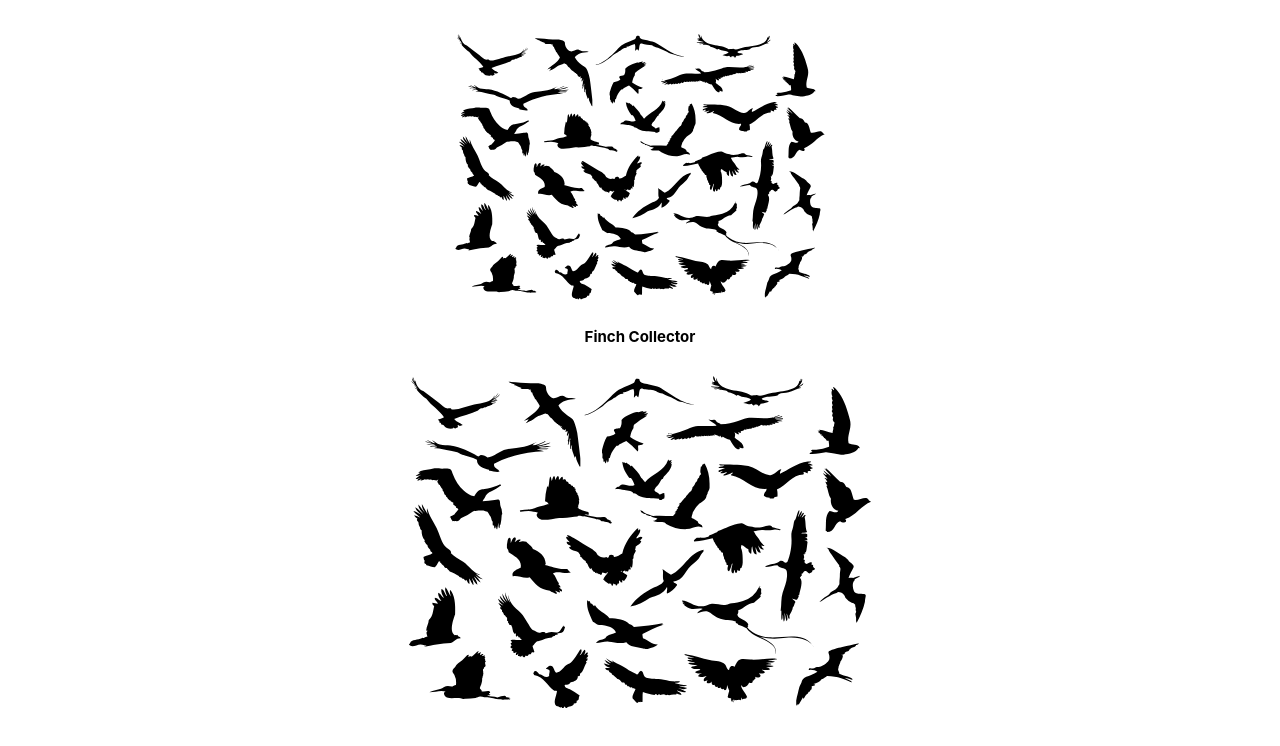
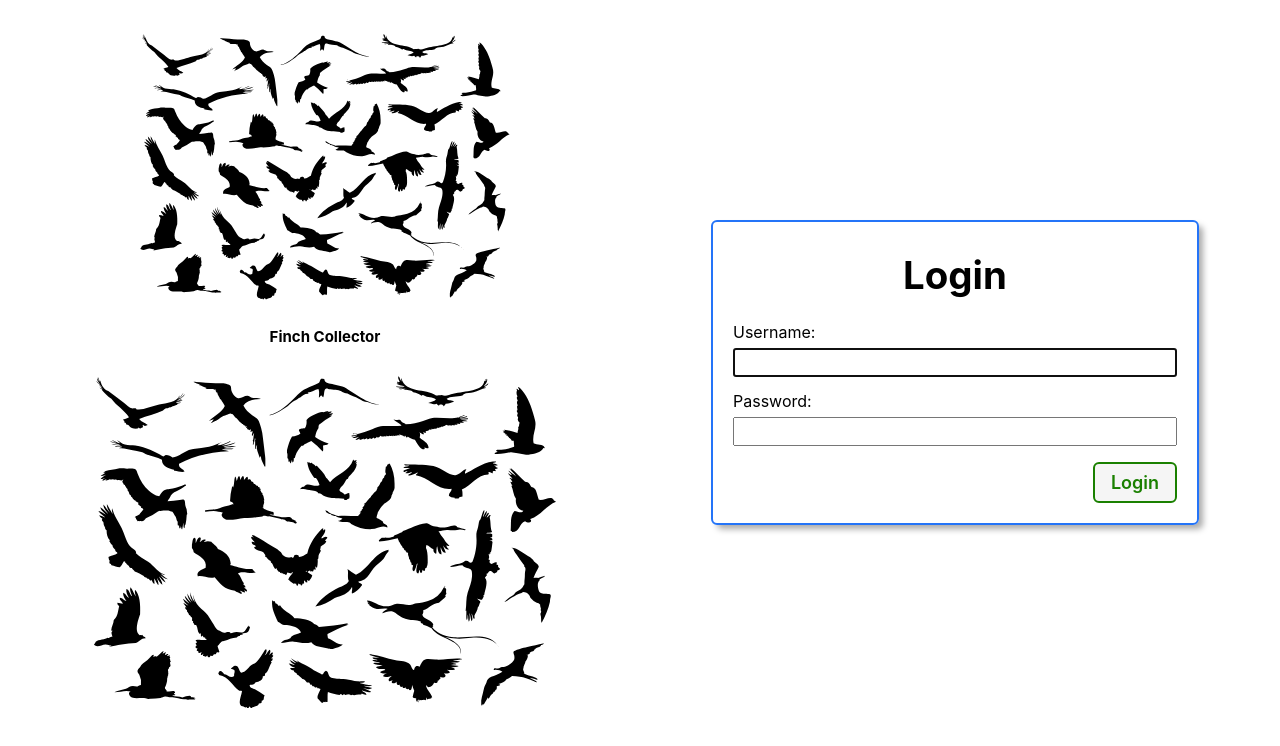
Before and after one commit to shawnkang0818/Finch-Collector, a Django app: page / in a window 1280 px wide. Shown: the part 54-800 px from the top of the page. Run offline with Django 4.2, Linux system fonts and the light colour scheme.

Commit message:
add login functionality

```diff
--- a/finchcollector/settings.py
+++ b/finchcollector/settings.py
@@ -124,6 +124,8 @@
 
 STATIC_URL = 'static/'
 
+LOGIN_REDIRECT_URL = 'finch-index'
+
 # Default primary key field type
 # https://docs.djangoproject.com/en/4.2/ref/settings/#default-auto-field
 
--- a/finchcollector/urls.py
+++ b/finchcollector/urls.py
@@ -19,5 +19,6 @@
 
 urlpatterns = [
     path('admin/', admin.site.urls),
-    path('', include('main_app.urls'))
+    path('', include('main_app.urls')),
+    path('accounts/', include('django.contrib.auth.urls')),
 ]
--- a/main_app/models.py
+++ b/main_app/models.py
@@ -1,6 +1,7 @@
 from django.db import models
 from django.urls import reverse
 from datetime import date
+from django.contrib.auth.models import User
 
 MEALS = (
   ('B', 'Breakfast'),
@@ -27,6 +28,8 @@
   age = models.IntegerField()
   # Add many to many relationship
   toys = models.ManyToManyField(Toy)
+  # Add the foreign key linking to a user instance
+  user = models.ForeignKey(User, on_delete=models.CASCADE)
 
   def __str__(self):
     return self.name
--- a/main_app/templates/home.html
+++ b/main_app/templates/home.html
@@ -21,4 +21,14 @@
   />
 </section>
 
+<section>
+  <form action="{% url 'home' %}" method="post" class="login">
+    <h1>Login</h1>
+    {% csrf_token %}
+    {{ form.as_p }}
+    <input type="hidden" name="next" value="{{ next }}">
+    <button type="submit" class="btn submit">Login</button>
+  </form>
+</section>
+
 {% endblock %}
--- a/main_app/urls.py
+++ b/main_app/urls.py
@@ -2,7 +2,7 @@
 from . import views
 
 urlpatterns = [
-  path('', views.home, name='home'),
+  path('', views.Home.as_view(), name='home'),
   path('about/', views.about, name='about'),
   path('finches/', views.finch_index, name='finch-index'),
   path('finches/<int:finch_id>/', views.finch_detail, name='finch-detail'),
--- a/main_app/views.py
+++ b/main_app/views.py
@@ -1,12 +1,13 @@
 from django.shortcuts import render, redirect
 from django.views.generic.edit import CreateView, UpdateView, DeleteView
 from django.views.generic import ListView, DetailView
+from django.contrib.auth.views import LoginView
 from .models import Finch, Toy
 from .forms import FeedingForm
 
 # Create views
-def home(request):
-  return render(request, 'home.html')
+class Home(LoginView):
+  template_name = 'home.html'
 
 def about(request):
   return render(request, 'about.html')
```
Also changed, not shown: main_app/migrations/0005_finch_user.py (added).
